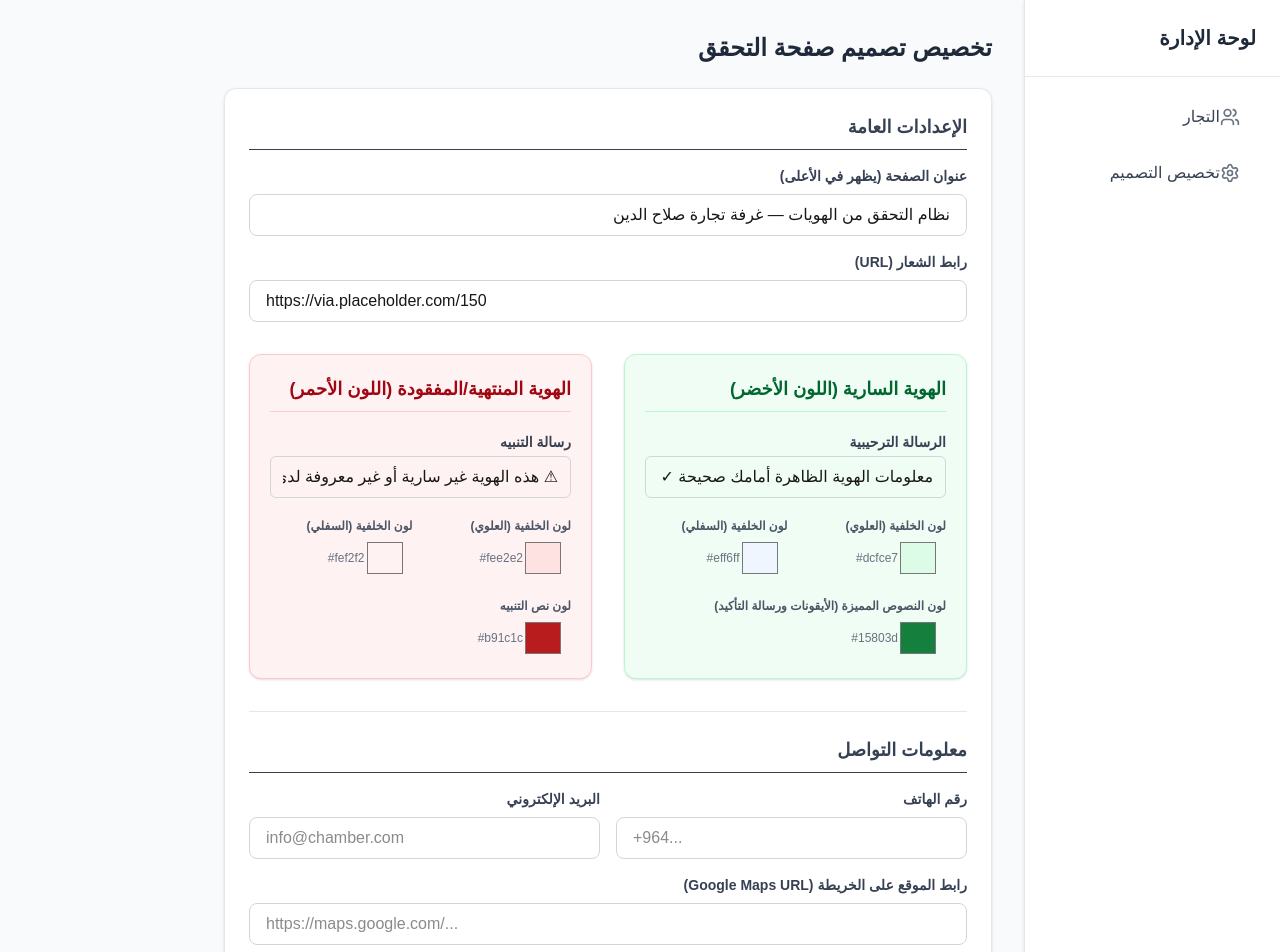
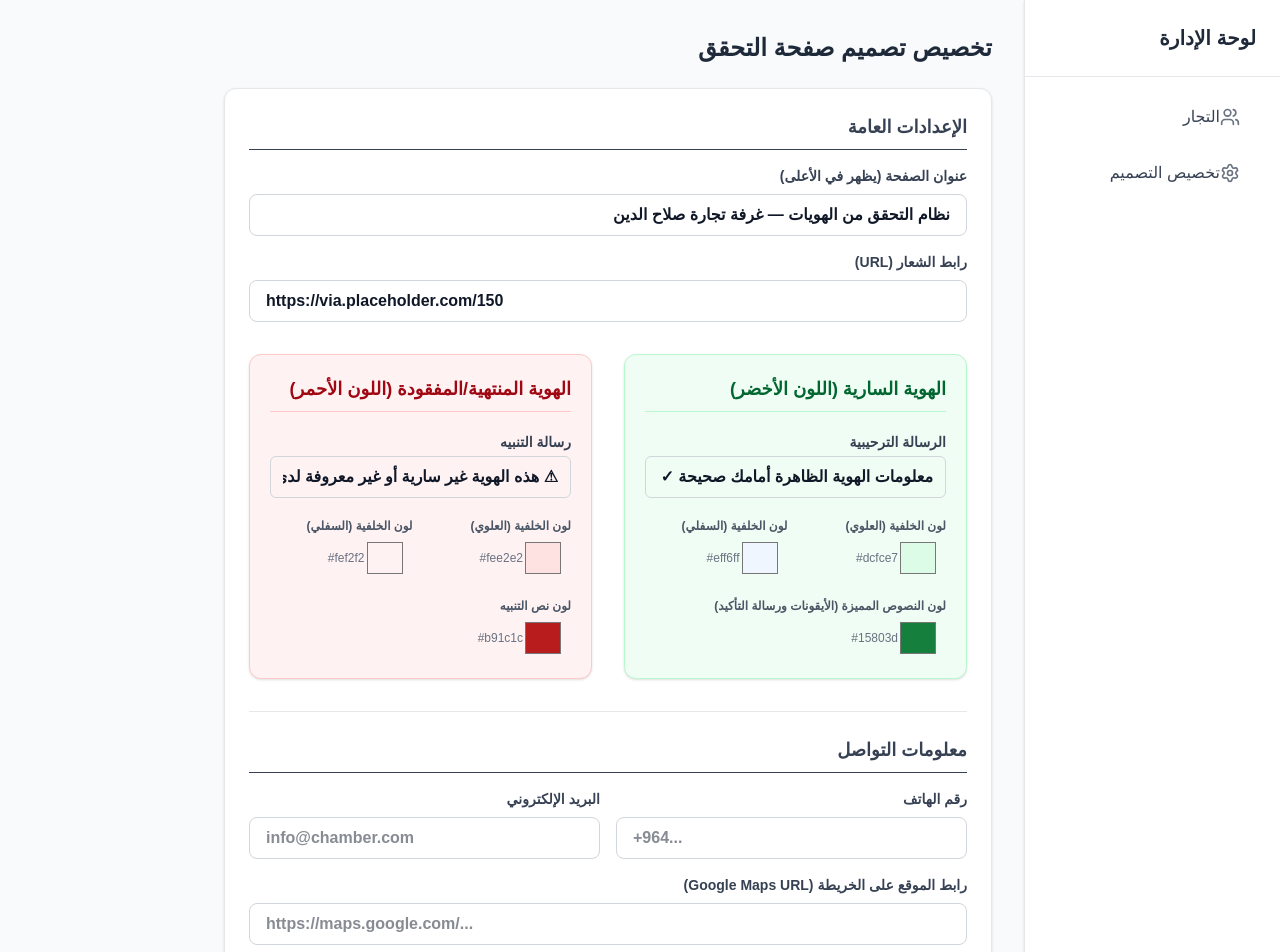
Before and after one commit to Ali133-7/chamber_api, a Next.js app: page /admin/settings in a window 1280 px wide. Shown: the top 952 px of the page. Built offline with nearby package versions, Linux system fonts and the light colour scheme; no server answers; the database is empty.

Commit message:
Make settings input text darker and bolder for readability

```diff
--- a/src/app/admin/(dashboard)/settings/page.tsx
+++ b/src/app/admin/(dashboard)/settings/page.tsx
@@ -81,7 +81,7 @@ export default function SettingsPage() {
                 name="pageTitle"
                 value={config.pageTitle || ""}
                 onChange={handleChange}
-                className="w-full px-4 py-2 border border-gray-300 rounded-lg focus:ring-blue-500 focus:border-blue-500"
+                className="w-full px-4 py-2 border border-gray-300 rounded-lg focus:ring-blue-500 focus:border-blue-500 text-gray-900 font-semibold"
               />
             </div>
 
@@ -93,7 +93,7 @@ export default function SettingsPage() {
                 value={config.logoUrl || ""}
                 onChange={handleChange}
                 dir="ltr"
-                className="w-full px-4 py-2 border border-gray-300 rounded-lg focus:ring-blue-500 focus:border-blue-500 text-left"
+                className="w-full px-4 py-2 border border-gray-300 rounded-lg focus:ring-blue-500 focus:border-blue-500 text-left text-gray-900 font-semibold"
                 placeholder="https://example.com/logo.png"
               />
             </div>
@@ -111,7 +111,7 @@ export default function SettingsPage() {
                   name="validMessage"
                   value={config.validMessage || ""}
                   onChange={handleChange}
-                  className="w-full px-3 py-2 border border-gray-300 rounded-md focus:ring-green-500 focus:border-green-500"
+                  className="w-full px-3 py-2 border border-gray-300 rounded-md focus:ring-green-500 focus:border-green-500 text-gray-900 font-semibold"
                 />
               </div>
 
@@ -171,7 +171,7 @@ export default function SettingsPage() {
                   name="invalidMessage"
                   value={config.invalidMessage || ""}
                   onChange={handleChange}
-                  className="w-full px-3 py-2 border border-gray-300 rounded-md focus:ring-red-500 focus:border-red-500"
+                  className="w-full px-3 py-2 border border-gray-300 rounded-md focus:ring-red-500 focus:border-red-500 text-gray-900 font-semibold"
                 />
               </div>
 
@@ -233,7 +233,7 @@ export default function SettingsPage() {
                   value={config.contactPhone || ""}
                   onChange={handleChange}
                   dir="ltr"
-                  className="w-full px-4 py-2 border border-gray-300 rounded-lg focus:ring-blue-500 focus:border-blue-500 text-left"
+                  className="w-full px-4 py-2 border border-gray-300 rounded-lg focus:ring-blue-500 focus:border-blue-500 text-left text-gray-900 font-semibold"
                   placeholder="+964..."
                 />
               </div>
@@ -246,7 +246,7 @@ export default function SettingsPage() {
                   value={config.contactEmail || ""}
                   onChange={handleChange}
                   dir="ltr"
-                  className="w-full px-4 py-2 border border-gray-300 rounded-lg focus:ring-blue-500 focus:border-blue-500 text-left"
+                  className="w-full px-4 py-2 border border-gray-300 rounded-lg focus:ring-blue-500 focus:border-blue-500 text-left text-gray-900 font-semibold"
                   placeholder="info@chamber.com"
                 />
               </div>
@@ -260,7 +260,7 @@ export default function SettingsPage() {
                 value={config.mapUrl || ""}
                 onChange={handleChange}
                 dir="ltr"
-                className="w-full px-4 py-2 border border-gray-300 rounded-lg focus:ring-blue-500 focus:border-blue-500 text-left"
+                className="w-full px-4 py-2 border border-gray-300 rounded-lg focus:ring-blue-500 focus:border-blue-500 text-left text-gray-900 font-semibold"
                 placeholder="https://maps.google.com/..."
               />
             </div>
```
